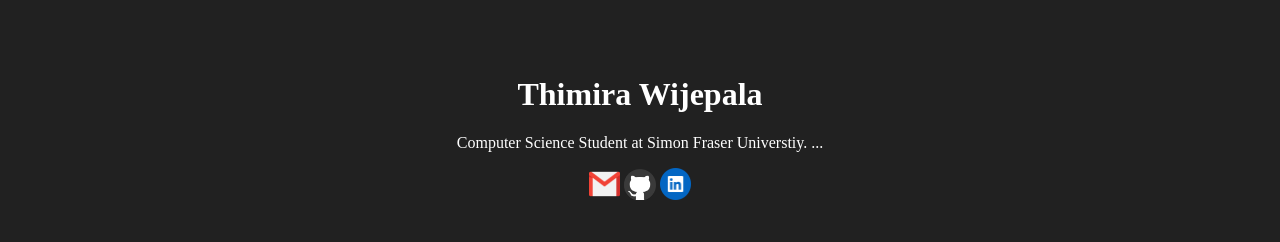
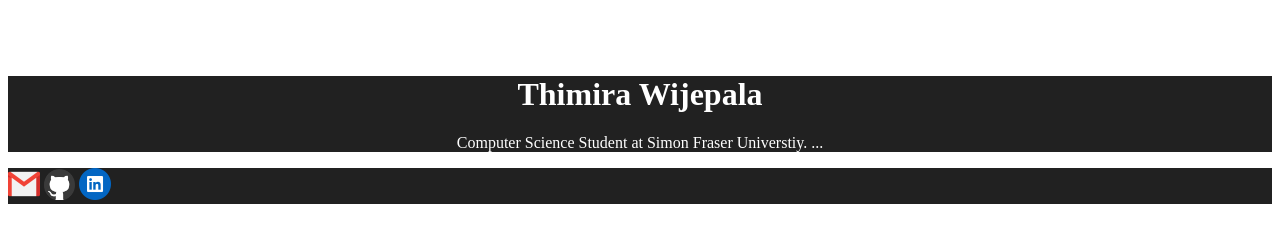
Before and after one commit to tpwijepala/tpwijepala.github.io, a plain HTML site: page index.html in a window 1280 px wide. Drawn offline with Linux system fonts and the light colour scheme.

Commit message:
changed styles to center around div ids

```diff
--- a/styles.css
+++ b/styles.css
@@ -1,6 +1,11 @@
-body {
+#Personal {
     background-color: #212121;
     color: #FFFFFF;
     margin-top: 2cm;
     text-align: center;
 }
+
+#Contacts {
+    background-color: #212121;
+    color: #FFFFFF;
+}
```
